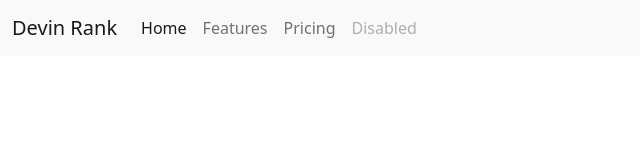
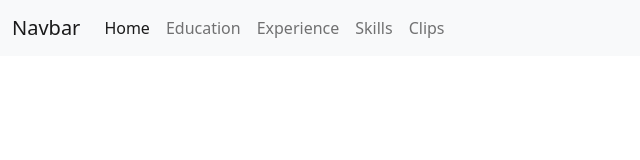
Before and after one commit to dmrank/devin-rank-jour352, a plain HTML site: page bootstrap-template/index.html in a window 1280 px wide. Shown: the whole page, without its empty margins (0-640 px from the left). Drawn offline with nearby package versions, Linux system fonts and the light colour scheme.

Commit message:
Update index.html

```diff
--- a/bootstrap-template/index.html
+++ b/bootstrap-template/index.html
@@ -21,29 +21,24 @@
 </head>
 
 <body>
+
 	<!--Navbar code-->
-
 	<nav class="navbar navbar-expand-lg navbar-light bg-light">
   <div class="container-fluid">
-    <a class="navbar-brand" href="index.html">Devin Rank</a>
-    <button class="navbar-toggler" type="button" data-bs-toggle="collapse" data-bs-target="#navbarNav" aria-controls="navbarNav" aria-expanded="false" aria-label="Toggle navigation">
+    <a class="navbar-brand" href="#">Navbar</a>
+    <button class="navbar-toggler" type="button" data-bs-toggle="collapse" data-bs-target="#navbarNavAltMarkup" aria-controls="navbarNavAltMarkup" aria-expanded="false" aria-label="Toggle navigation">
       <span class="navbar-toggler-icon"></span>
     </button>
-    <div class="collapse navbar-collapse" id="navbarNav">
-      <ul class="navbar-nav">
-        <li class="nav-item">
-          <a class="nav-link active" aria-current="page" href="#">Home</a>
-        </li>
-        <li class="nav-item">
-          <a class="nav-link" href="#">Features</a>
-        </li>
-        <li class="nav-item">
-          <a class="nav-link" href="#">Pricing</a>
-        </li>
-        <li class="nav-item">
-          <a class="nav-link disabled">Disabled</a>
-        </li>
-      </ul>
+    <div class="collapse navbar-collapse" id="navbarNavAltMarkup">
+      <div class="navbar-nav">
+
+        <a class="nav-link active" aria-current="page" href="#">Home</a>
+
+        <a class="nav-link" href="#">Education</a>
+        <a class="nav-link" href="#">Experience</a>
+        <a class="nav-link" href="#">Skills</a>
+        <a class="nav-link" href="#"> Clips </a>
+      </div>
     </div>
   </div>
 </nav>
```
